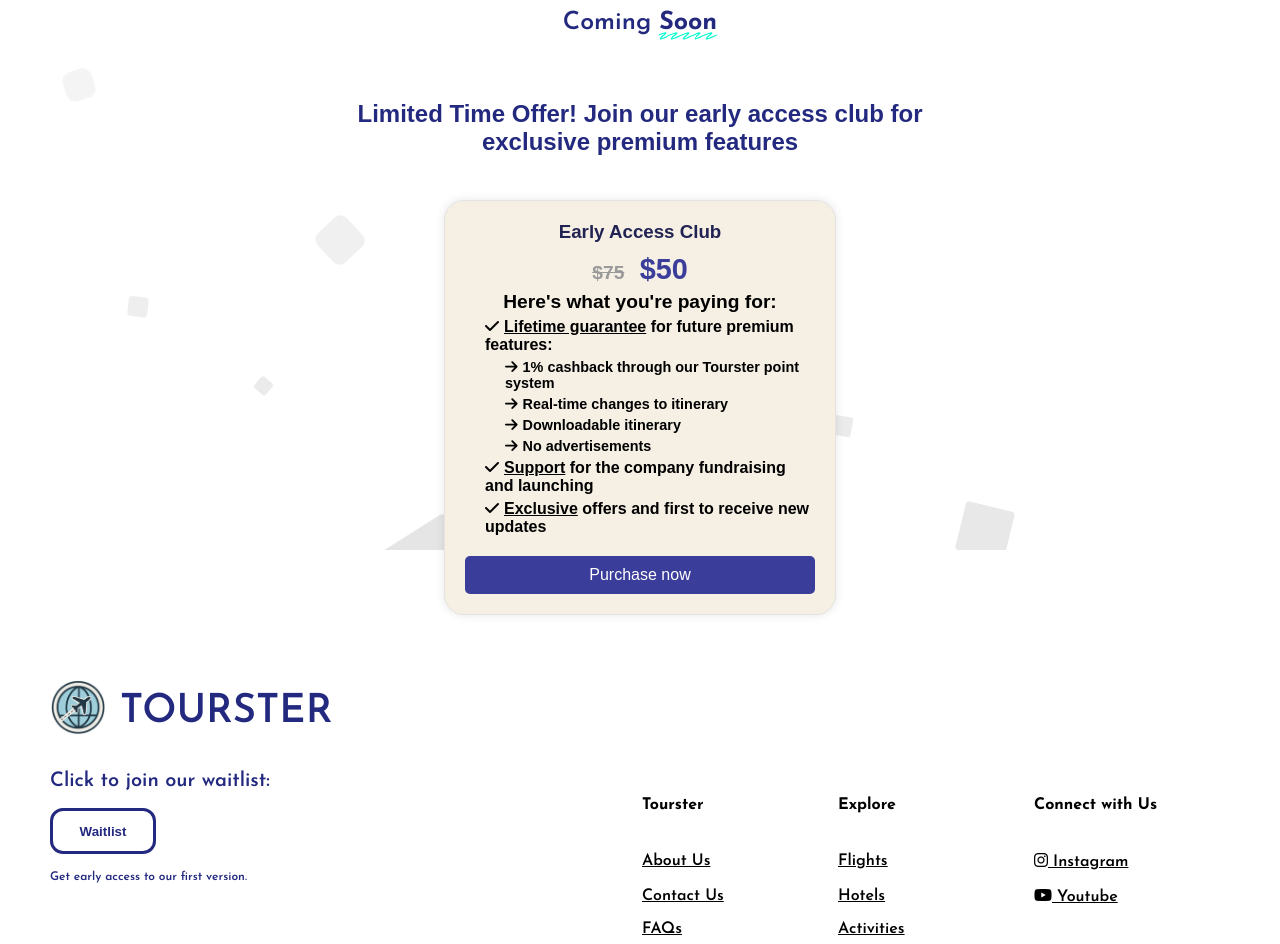
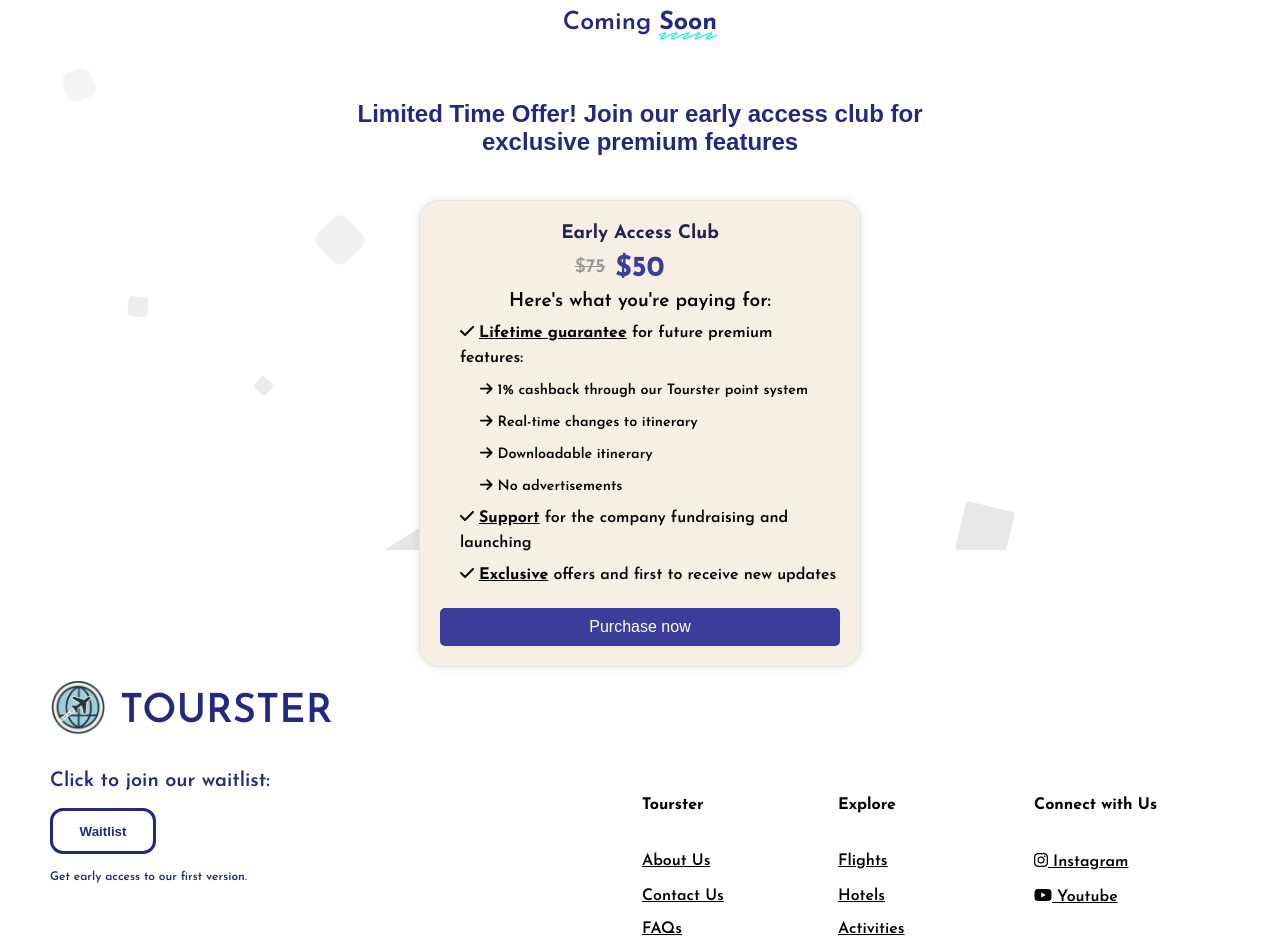
Before and after one commit to TheHaloDeveloper/Tourster, a Flask app: page / in a window 1280 px wide. Shown: the part 250-1194 px from the top of the page. Run offline with Flask 3, Linux system fonts and the light colour scheme.

Commit message:
upating purchase widget

```diff
--- a/static/chat.html
+++ b/static/chat.html
@@ -20,7 +20,9 @@
         </div>
 
         <div id="messages">
-            <ul id="messages_list"></ul>
+            <ul id="messages_list">
+                <img src="/static/images/tourster-transparent.png"> <li class="list-ai">Testing</li>
+            </ul>
         </div>
 
         <div id="blocker"></div>
--- a/static/css/chat.css
+++ b/static/css/chat.css
@@ -94,6 +94,11 @@ body {
     align-self: flex-end;
 }
 
+#messages img {
+    height: 35px;
+    width: 35px;
+}
+
 @keyframes fadeInSlideUp {
     from {
         opacity: 0;
--- a/static/css/home.css
+++ b/static/css/home.css
@@ -378,7 +378,7 @@ footer a {
 }
 
 #purchase-widget {
-    width: 350px;
+    width: 400px;
     height: auto;
     background-color: #F5EFE4;
     position: absolute;
@@ -390,7 +390,7 @@ footer a {
     text-align: left;
     color: #000;
     padding: 20px;
-    font-family: 'Arial', sans-serif;
+    line-height: 25px;
     box-shadow: 0 0 10px rgba(0, 0, 0, 0.1);
 }
 
@@ -414,7 +414,10 @@ footer a {
 
 #purchase-widget s {
     color: #999;
-    margin-right: 10px;
+    position: absolute;
+    left: calc(50% - 50px);
+    transform: translateX(-50%);
+    top: 54px;
 }
 
 #purchase-widget ul {
```
Also changed, not shown: 2 other files.
